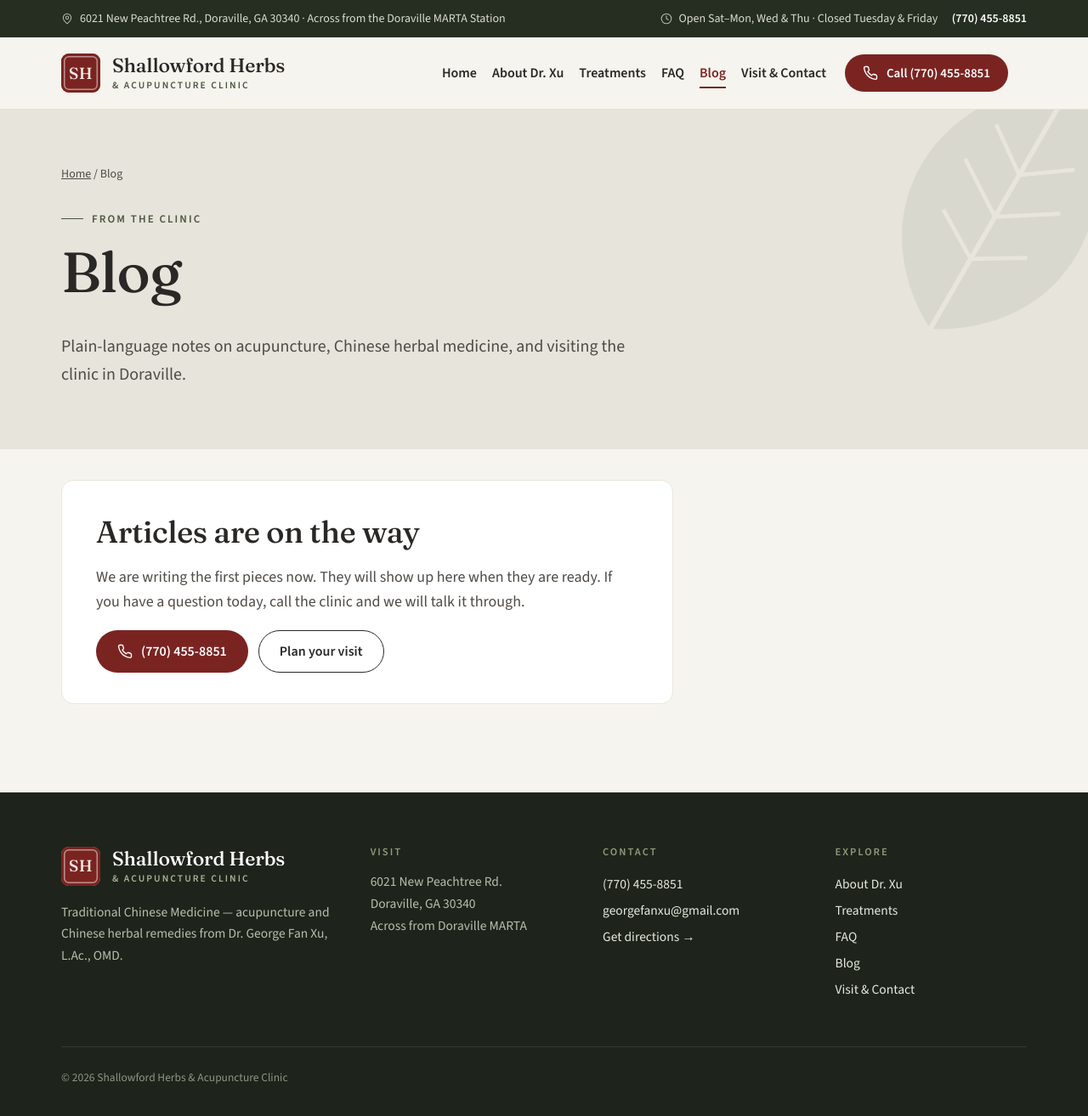
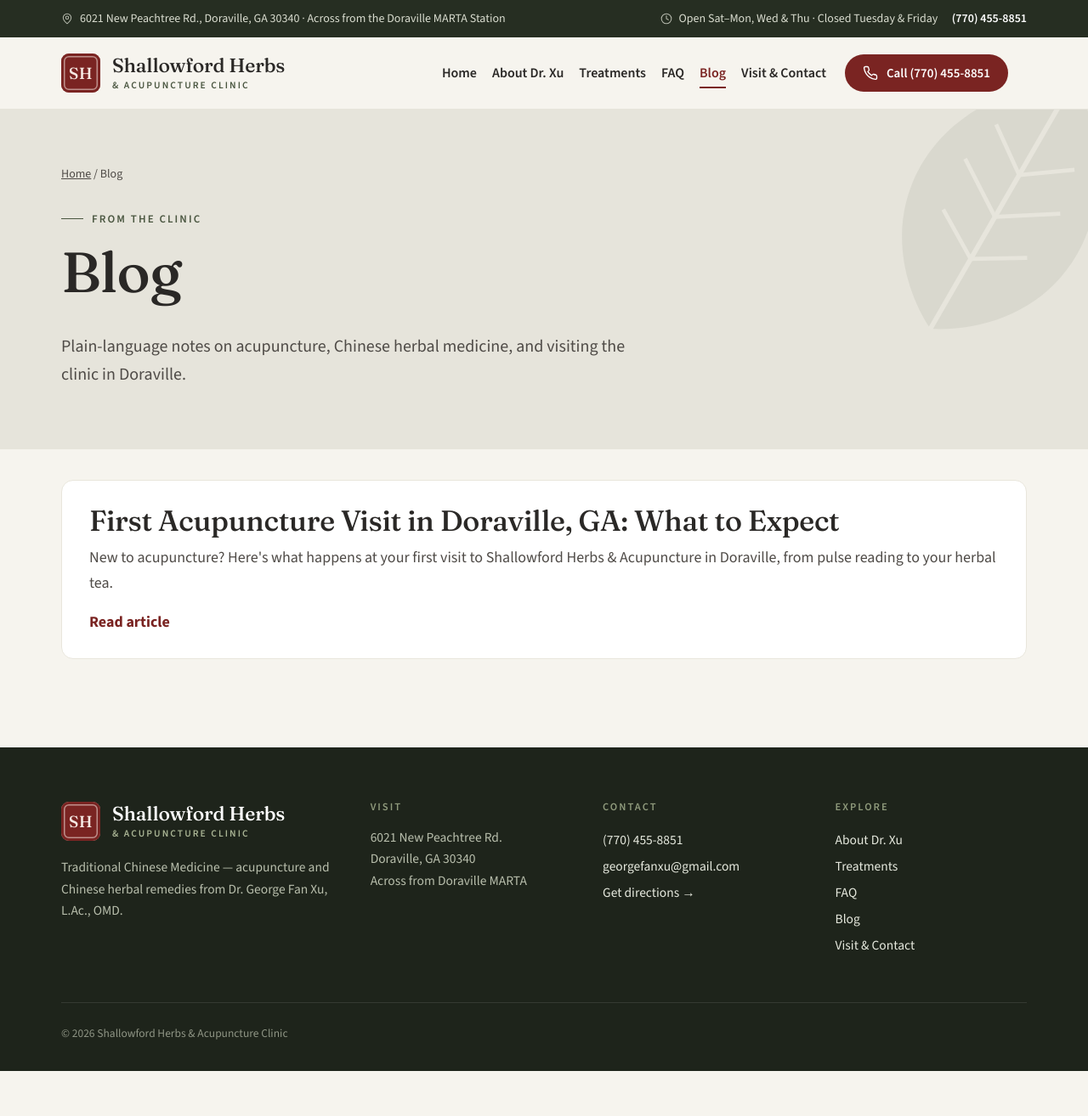
Before and after one commit to brucex/ShallowfordHerbs, a Jekyll site: the page built from blog/index.html, in a window 1280 px wide and 1314 px high. Shown: the whole window at 85% size. Built offline with Jekyll 4.4.1, drawn with Linux system fonts in a browser that asks for light colours; part of the change alters nothing that is shown.

Commit message:
Publish the first acupuncture visit post. (#4)
Replace the draft with the final copy so a normal GitHub Pages build includes it.

Co-authored-by: Cursor Agent <cursoragent@cursor.com>
Co-authored-by: Bruce <brucex@users.noreply.github.com>

```diff
--- a/_posts/2026-10-30-first-acupuncture-visit-doraville-ga.md
+++ b/_posts/2026-10-30-first-acupuncture-visit-doraville-ga.md
@@ -10,7 +10,7 @@ tags:
   - doraville
   - chamblee
   - atlanta
-published: false
+published: true
 ---
 
 If you've never tried acupuncture, it's normal to feel a little unsure before your first appointment. Will it hurt? What will the doctor ask? What's this about herbal tea? We hear these questions every week at our clinic on New Peachtree Road, across from the Doraville MARTA station.
@@ -102,7 +102,6 @@ We're open 10:00 AM to 6:30 PM on Monday, Wednesday, Thursday, Saturday and Sund
 If you've been living with allergies, sinus trouble, a nagging cough, joint pain or another problem that just won't settle, we'd be glad to meet you and talk it through.
 
 **Call Shallowford Herbs & Acupuncture Clinic at [(770) 455-8851](tel:+17704558851)** to book your first visit, or see [directions and hours](/visit.html).
-6021 New Peachtree Rd., Doraville, GA 30340 (across from Doraville MARTA)
 
 ---
 
```
